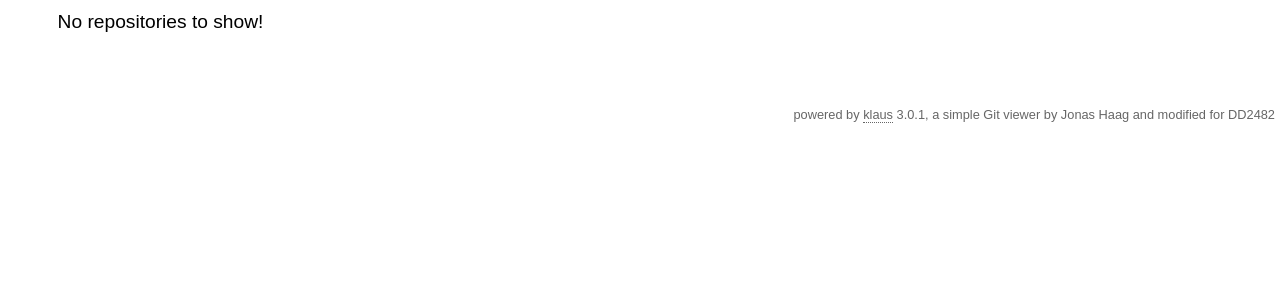
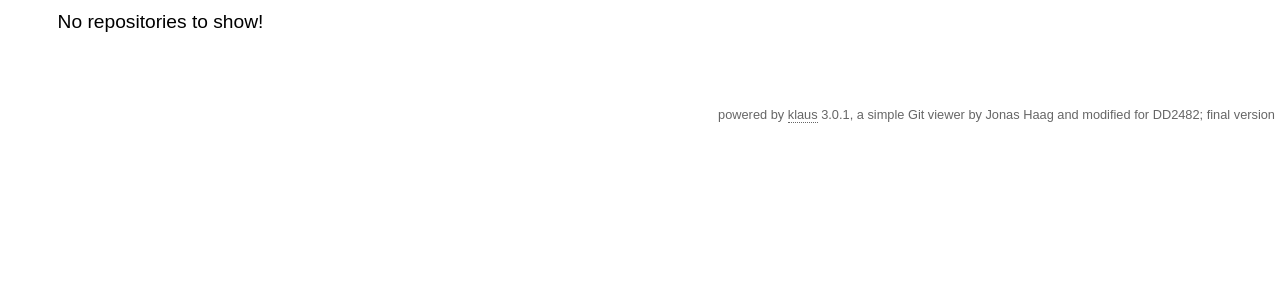
Before and after one commit to superderker/klaus-clone, a Flask app: page / in a window 1280 px wide. Shown: the part 172-472 px from the top of the page. Run offline with Flask 3, Linux system fonts and the light colour scheme; parts of the project's set-up code (start-up, migrations or seed data) failed here and were passed over.

Commit message:
Update skeleton.html

```diff
--- a/klaus/templates/skeleton.html
+++ b/klaus/templates/skeleton.html
@@ -25,5 +25,5 @@
 
 <footer>
   powered by <a href="https://github.com/jonashaag/klaus">klaus</a> {{ KLAUS_VERSION }},
-  a simple Git viewer by Jonas Haag and modified for DD2482
+  a simple Git viewer by Jonas Haag and modified for DD2482; final version
 </footer>
```
